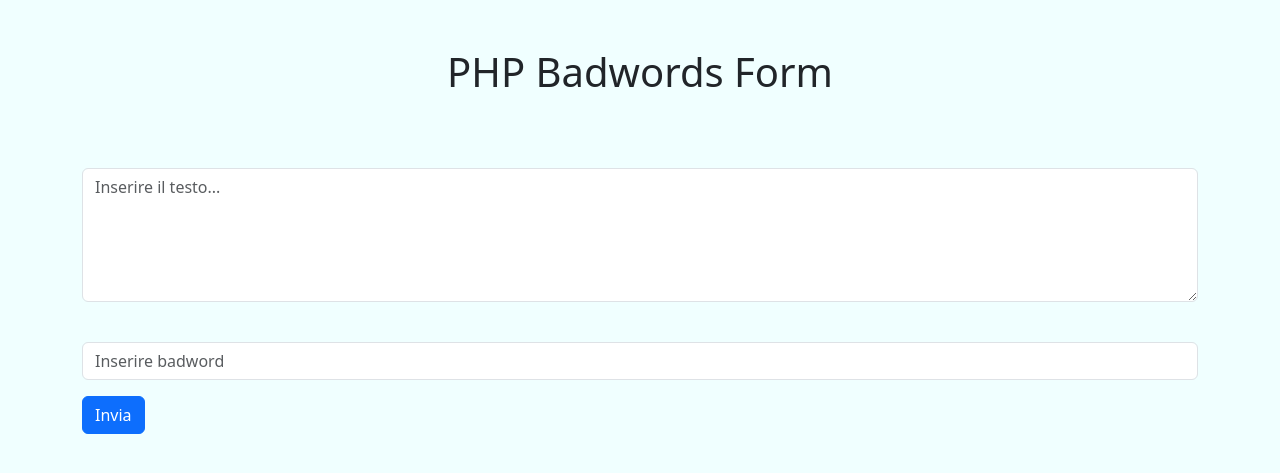
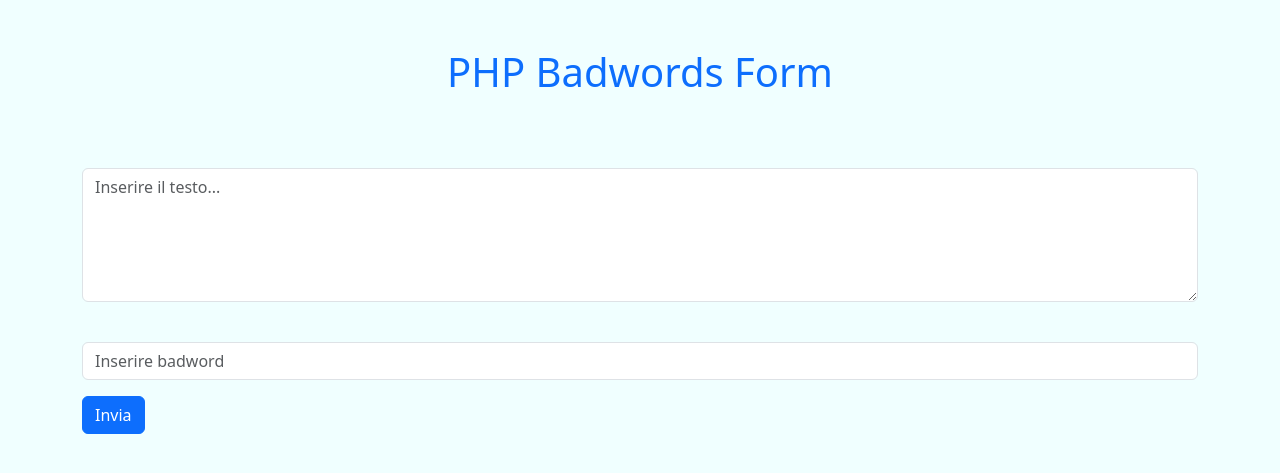
Before and after one commit to BeatriceRocchi/php-badwords, a PHP site: page / in a window 1280 px wide. Shown: the top 473 px of the page. Run offline with PHP 8.4, Linux system fonts and the light colour scheme; style sheets or scripts are compiled from the project's sources.

Commit message:
[fix] grammal error

```diff
--- a/form_output.php
+++ b/form_output.php
@@ -35,7 +35,7 @@ $text_without_badword = str_replace($badword, '***',$text);
     <h2 class="text-primary text-center mt-5">Testo senza badword</h2>
     <p><span class="text-decoration-underline text-primary">Contenuto del testo:</span> <?php echo $text_without_badword?></p>
     <p><span class="text-decoration-underline text-primary">Lunghezza del testo:</span> <?php echo strlen($text_without_badword)?> caratteri</p>
-    <p>La badword "<?php echo $badword?>"" è stata trovata <?php echo substr_count($text, $badword)?> volte nel testo</p>
+    <p>La badword "<?php echo $badword?>" è stata trovata <?php echo substr_count($text, $badword)?> volte nel testo</p>
 
   </div>
 </body>
--- a/index.html
+++ b/index.html
@@ -19,7 +19,7 @@
   </head>
   <body>
     <div class="container">
-      <h1 class="text-center my-5">PHP Badwords Form</h1>
+      <h1 class="text-center my-5 text-primary">PHP Badwords Form</h1>
 
       <form method="post" action="form_output.php">
         <div class="mb-3">
--- a/style.scss
+++ b/style.scss
@@ -1,3 +1,4 @@
 body {
   background-color: azure;
+  color: rgb(34, 34, 34);
 }
```
